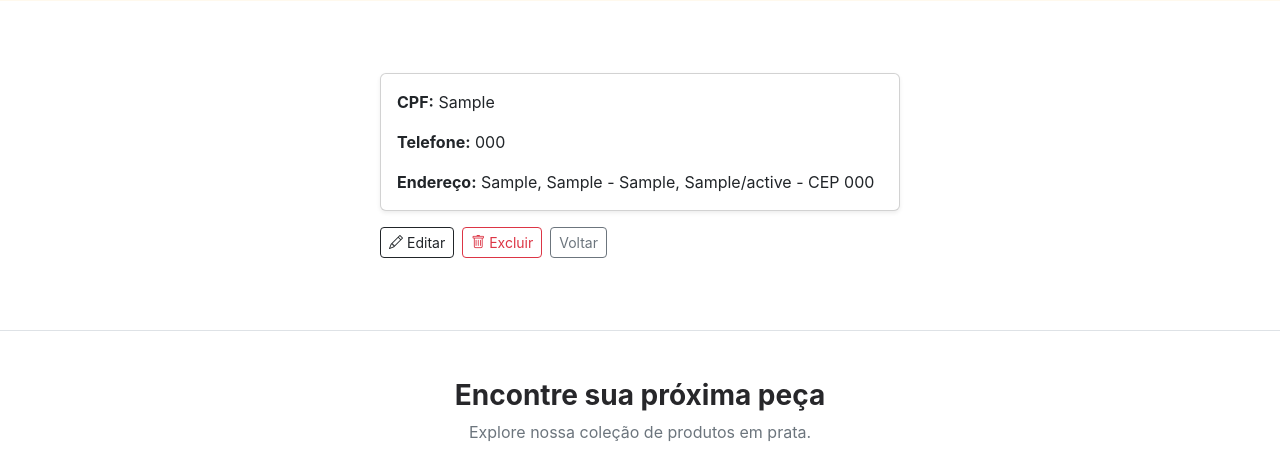
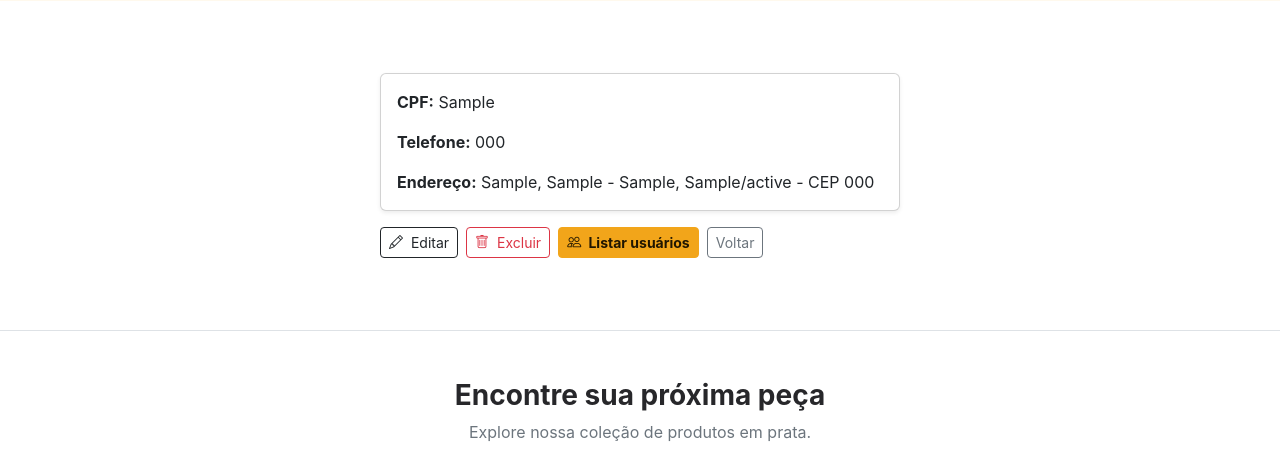
Before and after one commit to lorranirodriguess/Encante-Pratas, a Django app: page /usuarios/1/ in a window 1280 px wide. Shown: the part 258-714 px from the top of the page. Run offline with Django 5.2, Linux system fonts and the light colour scheme; a user stored in the database is signed in; tables that the repository leaves empty hold one stand-in row (values such as "Sample post").

Commit message:
corrigindo

````diff
--- a/encantepratas/pagamentos/models.py
+++ b/encantepratas/pagamentos/models.py
@@ -29,6 +29,8 @@ class Pagamento(models.Model):
     class Meta:
         verbose_name = 'Pagamento'
         verbose_name_plural = 'Pagamentos'
-
+        permissions = [
+            ('ver_proprios_pagamentos', 'Pode ver os próprios pagamentos'),
+        ]
     def __str__(self):
         return f'Pagamento #{self.pk} - {self.pedido}'
--- a/encantepratas/pagamentos/views.py
+++ b/encantepratas/pagamentos/views.py
@@ -8,6 +8,7 @@ from usuarios.models import Usuario
 
 
 @login_required
+@permission_required('pagamentos.ver_proprios_pagamentos', raise_exception=True)
 def pagamento_list(request):
     if request.user.has_perm('pagamentos.view_pagamento'):
         pagamentos = Pagamento.objects.select_related('pedido').all()
@@ -17,6 +18,7 @@ def pagamento_list(request):
 
 
 @login_required
+@permission_required('pagamentos.ver_proprios_pagamentos', raise_exception=True)
 def pagamento_detail(request, pk):
     pagamento = get_object_or_404(Pagamento, pk=pk)
     if pagamento.pedido.cliente_id != request.user.pk and not request.user.has_perm('pagamentos.view_pagamento'):
--- a/encantepratas/pedidos/models.py
+++ b/encantepratas/pedidos/models.py
@@ -31,6 +31,9 @@ class Pedido(models.Model):
         verbose_name = 'Pedido'
         verbose_name_plural = 'Pedidos'
         ordering = ['-data_pedido']
+        permissions = [
+            ('ver_proprios_pedidos', 'Pode ver os próprios pedidos'),
+        ]
 
     def __str__(self):
         return f'Pedido #{self.pk} - {self.cliente}'
--- a/encantepratas/pedidos/views.py
+++ b/encantepratas/pedidos/views.py
@@ -18,6 +18,7 @@ def _endereco_do_cliente(cliente):
 
 
 @login_required
+@permission_required('pedidos.ver_proprios_pedidos', raise_exception=True)
 def pedido_list(request):
     if request.user.has_perm('pedidos.view_pedido'):
         pedidos = Pedido.objects.select_related('cliente').all()
@@ -27,6 +28,7 @@ def pedido_list(request):
 
 
 @login_required
+@permission_required('pedidos.ver_proprios_pedidos', raise_exception=True)
 def pedido_detail(request, pk):
     pedido = get_object_or_404(Pedido, pk=pk)
     if pedido.cliente_id != request.user.pk and not request.user.has_perm('pedidos.view_pedido'):
@@ -35,6 +37,7 @@ def pedido_detail(request, pk):
 
 
 @login_required
+@permission_required('pedidos.add_pedido', raise_exception=True)
 def pedido_create(request):
     cliente = Usuario.objects.filter(pk=request.user.pk).first()
     if cliente is None:
@@ -162,6 +165,8 @@ def remover_do_carrinho(request, produto_id):
 
 
 @login_required
+@permission_required('pedidos.add_pedido', raise_exception=True)
+@permission_required('pagamentos.add_pagamento', raise_exception=True)
 def finalizar_compra(request):
     carrinho = _get_carrinho(request)
     if not carrinho:
--- a/encantepratas/usuarios/models.py
+++ b/encantepratas/usuarios/models.py
@@ -11,9 +11,15 @@ class Usuario(User):
     rua = models.CharField(max_length=200)
     numero_casa = models.CharField(max_length=10)
 
+
     class Meta:
         verbose_name = 'Usuário'
         verbose_name_plural = 'Usuários'
+        permissions = [
+            ('ver_proprio_perfil', 'Pode ver o próprio perfil'),
+            ('editar_proprio_perfil', 'Pode editar o próprio perfil'),
+            ('excluir_propria_conta', 'Pode excluir a própria conta'),
+        ]
 
     def __str__(self):
         return self.get_full_name() or self.username
--- a/encantepratas/usuarios/templates/usuarios/detail.html
+++ b/encantepratas/usuarios/templates/usuarios/detail.html
@@ -1,31 +1,61 @@
 {% extends 'base.html' %}
 {% block title %}{{ usuario.username }} — Encante Pratas{% endblock %}
+
 {% block content %}
 <section class="page-header">
-  <div class="container"><h1 class="h3 fw-bold mb-0">{{ usuario.username }}</h1></div>
+  <div class="container">
+    <h1 class="h3 fw-bold mb-0">{{ usuario.username }}</h1>
+  </div>
 </section>
+
 <section class="section-space">
   <div class="container" style="max-width: 34rem;">
     <div class="card shadow-sm">
       <div class="card-body">
         <p><strong>CPF:</strong> {{ usuario.cpf }}</p>
         <p><strong>Telefone:</strong> {{ usuario.telefone }}</p>
-        <p class="mb-0"><strong>Endereço:</strong> {{ usuario.rua }}, {{ usuario.numero_casa }} - {{ usuario.bairro }}, {{ usuario.cidade }}/{{ usuario.estado }} - CEP {{ usuario.cep }}</p>
+        <p class="mb-0">
+          <strong>Endereço:</strong>
+          {{ usuario.rua }}, {{ usuario.numero_casa }} -
+          {{ usuario.bairro }}, {{ usuario.cidade }}/{{ usuario.estado }} -
+          CEP {{ usuario.cep }}
+        </p>
       </div>
     </div>
+
     <div class="d-flex gap-2 flex-wrap mt-3">
+
       {% if user.pk == usuario.pk or perms.usuarios.change_usuario %}
-        <a class="btn btn-outline-dark btn-sm" href="{% url 'usuario_update' usuario.pk %}"><i class="bi bi-pencil me-1"></i>Editar</a>
+        <a class="btn btn-outline-dark btn-sm"
+           href="{% url 'usuario_update' usuario.pk %}">
+          <i class="bi bi-pencil me-1"></i>
+          Editar
+        </a>
       {% endif %}
+
       {% if user.pk == usuario.pk or perms.usuarios.delete_usuario %}
-        <a class="btn btn-outline-danger btn-sm" href="{% url 'usuario_delete' usuario.pk %}"><i class="bi bi-trash me-1"></i>Excluir</a>
+        <a class="btn btn-outline-danger btn-sm"
+           href="{% url 'usuario_delete' usuario.pk %}">
+          <i class="bi bi-trash me-1"></i>
+          Excluir
+        </a>
       {% endif %}
+
       {% if perms.usuarios.view_usuario %}
-        <a class="btn btn-outline-secondary btn-sm" href="{% url 'usuario_list' %}">Voltar</a>
-      {% else %}
-        <a class="btn btn-outline-secondary btn-sm" href="{% url 'produto_list' %}">Voltar</a>
+        <a class="btn btn-bloom btn-sm"
+           href="{% url 'usuario_list' %}">
+          <i class="bi bi-people me-1"></i>
+          Listar usuários
+        </a>
       {% endif %}
+
+      <a class="btn btn-outline-secondary btn-sm"
+         href="{% url 'produto_list' %}">
+        Voltar
+      </a>
+
     </div>
   </div>
 </section>
 {% endblock %}
+```
--- a/encantepratas/usuarios/views.py
+++ b/encantepratas/usuarios/views.py
@@ -20,6 +20,7 @@ def usuario_list(request):
 
 
 @login_required
+@permission_required('usuarios.ver_proprio_perfil', raise_exception=True)
 def usuario_detail(request, pk):
     usuario = get_object_or_404(Usuario, pk=pk)
     if request.user.pk != usuario.pk and not request.user.has_perm('usuarios.view_usuario'):
@@ -41,6 +42,7 @@ def usuario_create(request):
 
 
 @login_required
+@permission_required('usuarios.editar_proprio_perfil', raise_exception=True)
 def usuario_update(request, pk):
     usuario = get_object_or_404(Usuario, pk=pk)
     if request.user.pk != usuario.pk and not request.user.has_perm('usuarios.change_usuario'):
@@ -57,6 +59,7 @@ def usuario_update(request, pk):
 
 
 @login_required
+@permission_required('usuarios.excluir_propria_conta', raise_exception=True)
 def usuario_delete(request, pk):
     usuario = get_object_or_404(Usuario, pk=pk)
     if request.user.pk != usuario.pk and not request.user.has_perm('usuarios.delete_usuario'):
````
Also changed, not shown: README.md, encantepratas/pagamentos/migrations/0002_alter_pagamento_options.py (added), encantepratas/pedidos/migrations/0003_alter_pedido_options.py (added), encantepratas/usuarios/migrations/0002_alter_usuario_options.py (added).
